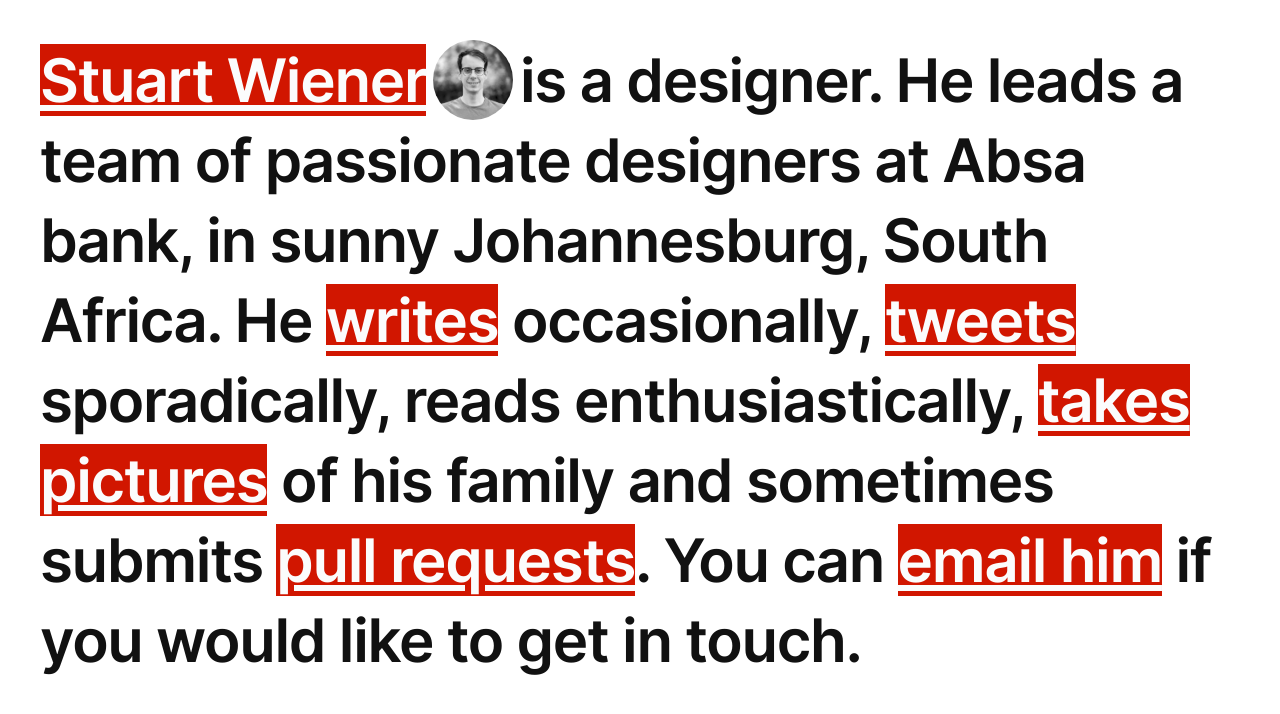
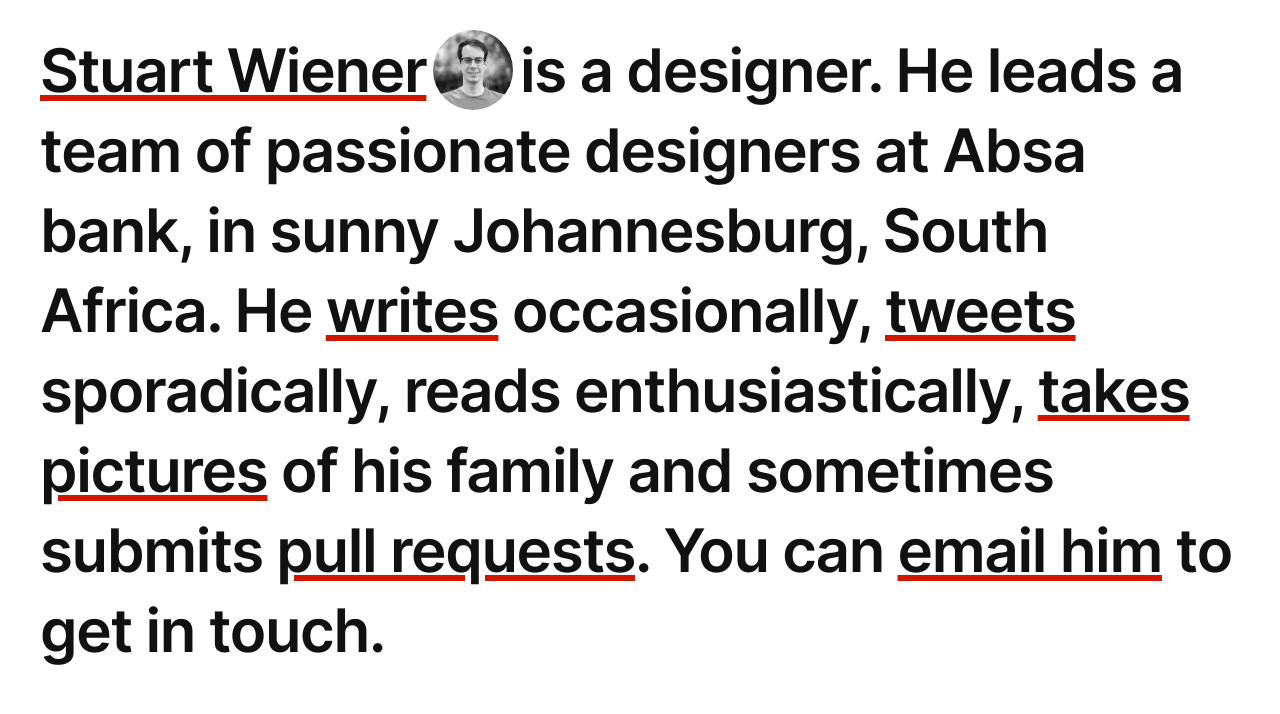
Before and after one commit to stuartwiener/stuartwiener.github.io, a Jekyll site: the page built from index.html, in a window 1280 px wide. Shown: the top 714 px of the page. Built offline with Jekyll 4.4.1, drawn with Linux system fonts in a browser that asks for light colours.

Commit message:
link typography updated

```diff
--- a/_sass/_layout.scss
+++ b/_sass/_layout.scss
@@ -3,7 +3,7 @@
 }
 @media screen and (min-width: 800px) {
   .site {
-    margin: var(--space-3);
+    margin: var(--space-2) var(--space-3);
   }
 }
 
--- a/_sass/_typography.scss
+++ b/_sass/_typography.scss
@@ -24,13 +24,13 @@
   background: var(--color-1);
 }
 a {
-  color: var(--background);
+  color: var(--foreground);
   text-decoration: underline;
-  background-color: var(--color-1);
+  text-decoration-color: var(--color-1);
+  text-decoration-skip: ink;
   cursor: pointer;
 }
 a:hover {
-  background-color: var(--color-2);
   color: var(--color-1);
 }
 strong {
--- a/index.html
+++ b/index.html
@@ -6,5 +6,5 @@
 <header>
 <h1><a href="{{ site.url }}">Stuart Wiener</a></h1>&nbsp;<img src="{{ site.url }}/images/stuart_wiener.jpg" alt="Stuart Wiener">
 
-<p><span class="invisible">Stuart Wiener</span> is a designer. He leads a team of passionate designers at Absa bank, in sunny Johannesburg, South Africa. He <a href="https://designand.substack.com">writes</a> occasionally, <a href="https://twitter.com/stuartwiener">tweets</a> sporadically, reads enthusiastically, <a href="https://instagram.com/stuartwiener">takes pictures</a> of his family and sometimes submits <a href="https://github.com/stuartwiener">pull requests</a>. You can <a onclick="window.location.href='mailto:hello'+'@'+'stuartwiener.com';">email him</a> if you would like to get in touch.</p>
+<p><span class="invisible">Stuart Wiener</span> is a designer. He leads a team of passionate designers at Absa bank, in sunny Johannesburg, South Africa. He <a href="https://designand.substack.com">writes</a> occasionally, <a href="https://twitter.com/stuartwiener">tweets</a> sporadically, reads enthusiastically, <a href="https://instagram.com/stuartwiener">takes pictures</a> of his family and sometimes submits <a href="https://github.com/stuartwiener">pull requests</a>. You can <a onclick="window.location.href='mailto:hello'+'@'+'stuartwiener.com';">email him</a> to get in touch.</p>
 </header>
```
